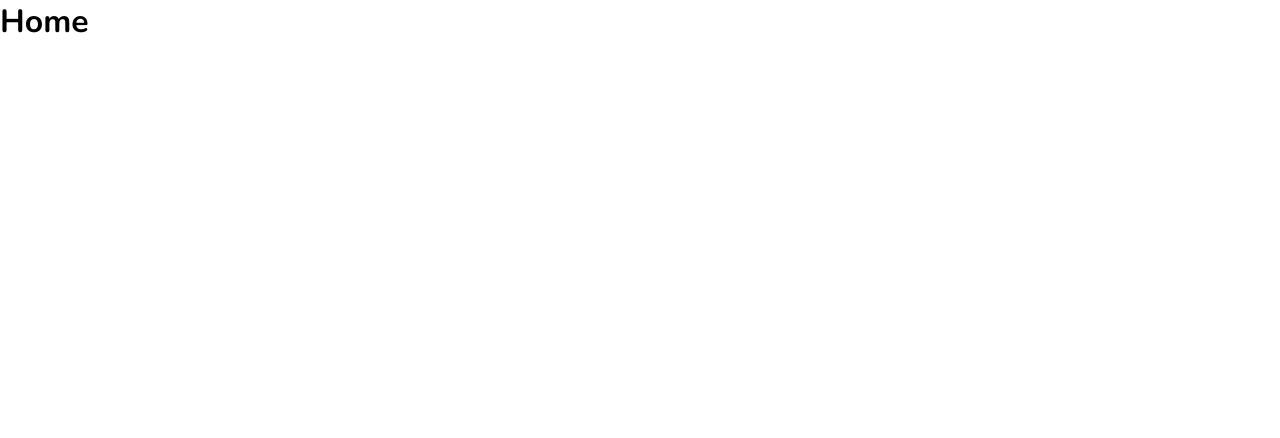
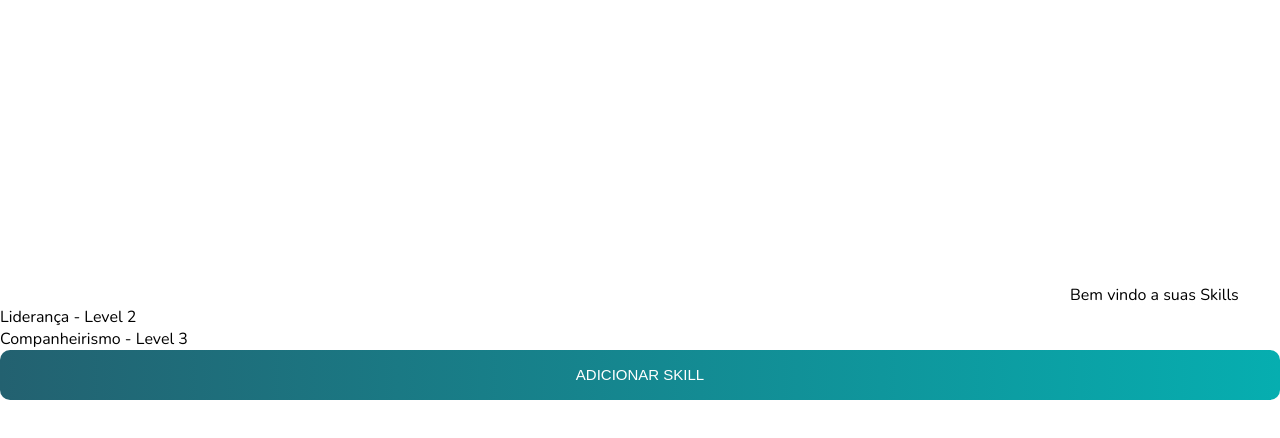
Before and after one commit to MatheusAlmeidaFariaAlmada/ProjetoNeki-WEB, a React (Create React App) app in the folder projeto_neki/: page /home in a window 1280 px wide. Shown: the top 438 px of the page. Built offline with nearby package versions, Linux system fonts and the light colour scheme; the HTML template or start-up script is replaced by a standard one; a web font is replaced by a local one.

Commit message:
tela home

```diff
--- a/projeto_neki/src/pages/home/index.js
+++ b/projeto_neki/src/pages/home/index.js
@@ -1,8 +1,50 @@
 import React,{ useState } from "react";
+import Logo from "../../assets/logo.png";
+import Lideranca from "../../assets/lideranca.jpg";
+import "./styles.css";
+
 
 function HOME() {
  return(
-     <h1>Home</h1>
+     <>
+        <div className="container">
+            <div className="container-home">
+                <div className="wrap-home">
+                    <div className="home-form">
+
+                        <div className="home-form-title">
+                            <img src={Logo} alt="Jovem Programador" />
+                            <span>Bem vindo a suas Skills</span>
+                        </div>
+
+                        <div>
+                            <div>
+                                <imag src={Lideranca}/>
+                            </div>
+                            <div className="skill">
+                                <div>
+                                    <span>Liderança - Level 2</span>
+                                </div>
+
+                            </div>
+
+                            <div className="skill">
+                                <div>
+                                    <span>Companheirismo - Level 3</span>
+                                </div>
+                            </div>
+
+                        </div>
+
+                        <div className="container-home-form-btn">
+                            <button className="login-form-btn">Adicionar Skill</button>
+                        </div>
+
+                    </div>
+                </div>
+            </div>
+        </div>
+     </>
  )
 }
 
```
